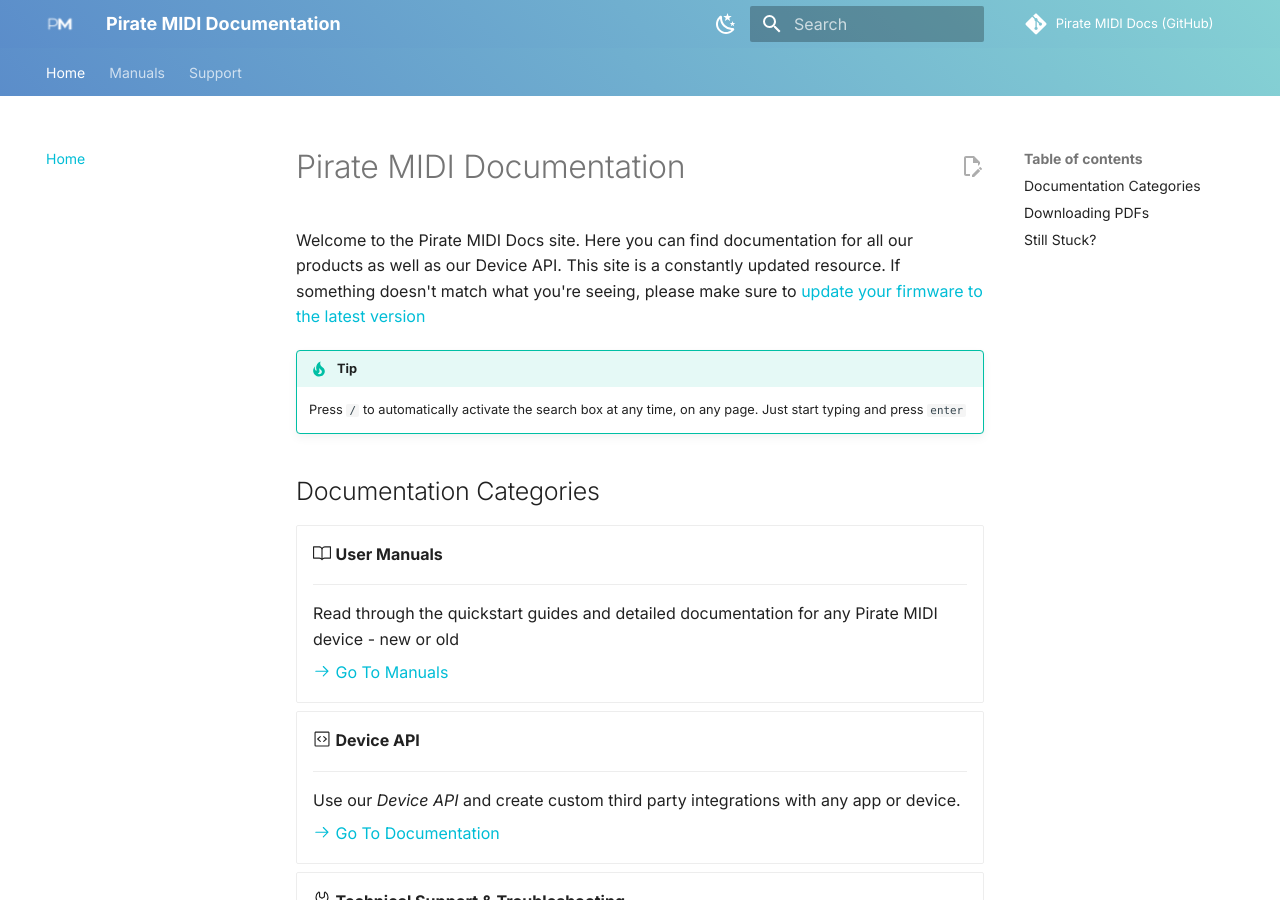
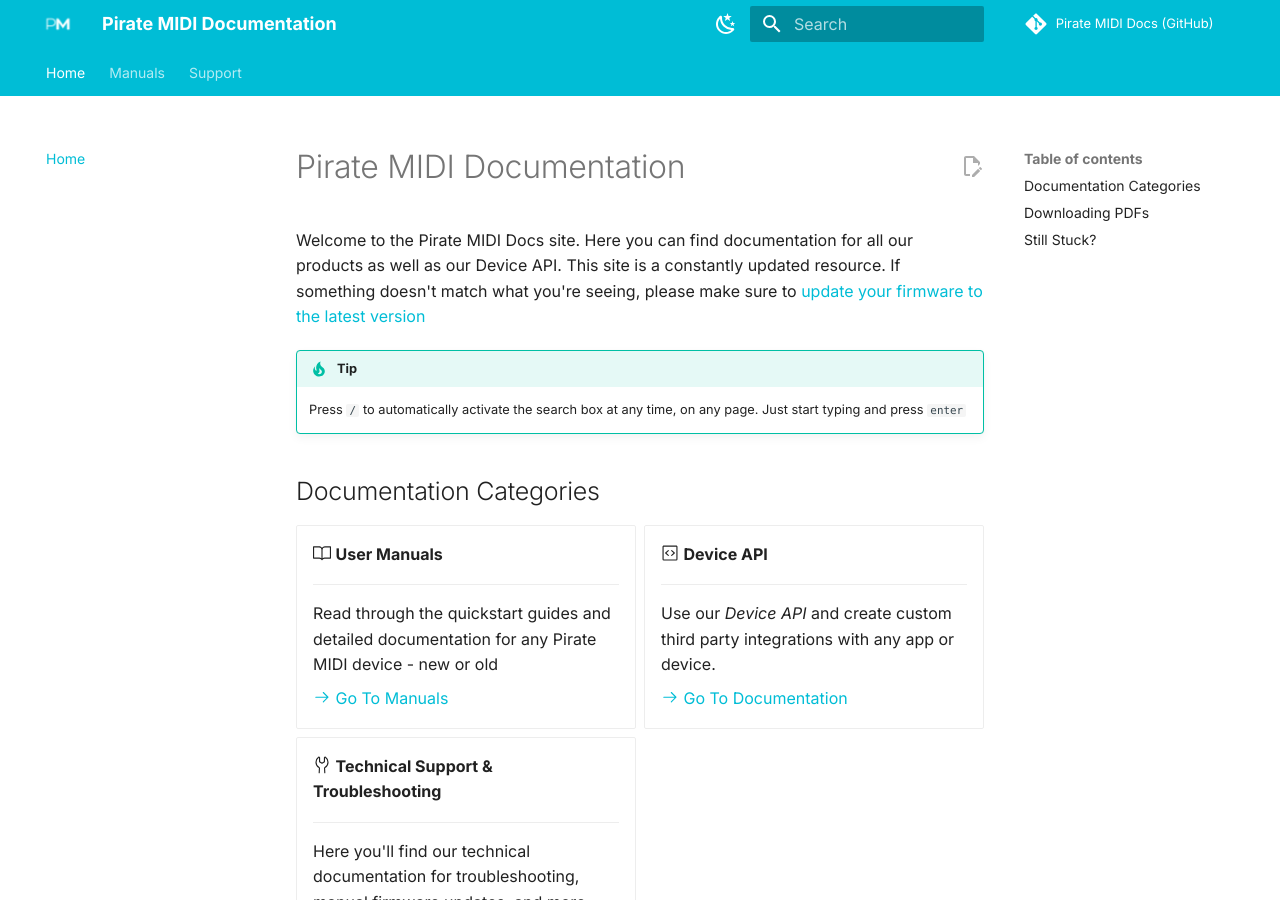
Before and after one commit to Pirate-MIDI/pirate-midi-docs, an MkDocs documentation site: the page built from docs/index.md, in a window 1280 px wide and 900 px high. Built offline with MkDocs 1.6.1 and Material for MkDocs 9.7.7, drawn with Linux system fonts in a browser that asks for light colours; some web fonts are replaced; comment, search, counter and statistics services are not loaded.

Commit message:
print test

```diff
--- a/mkdocs.yml
+++ b/mkdocs.yml
@@ -65,8 +65,8 @@
   - Support: support/index.md
 
 extra_css:
-  - assets/branding.css
-  - assets/print.css
+ # - assets/branding.css
+ # - assets/print.css
 
 extra:
   social:
```
